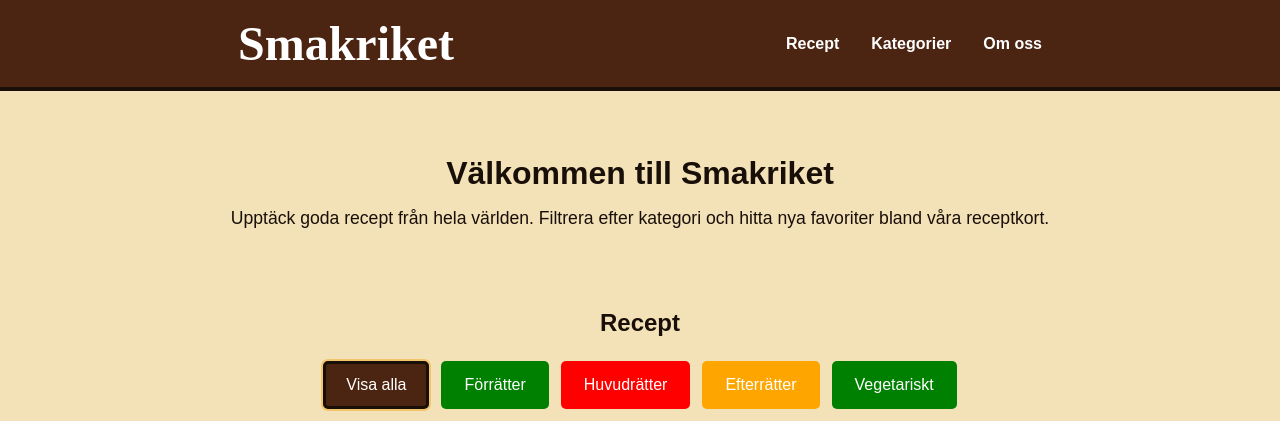
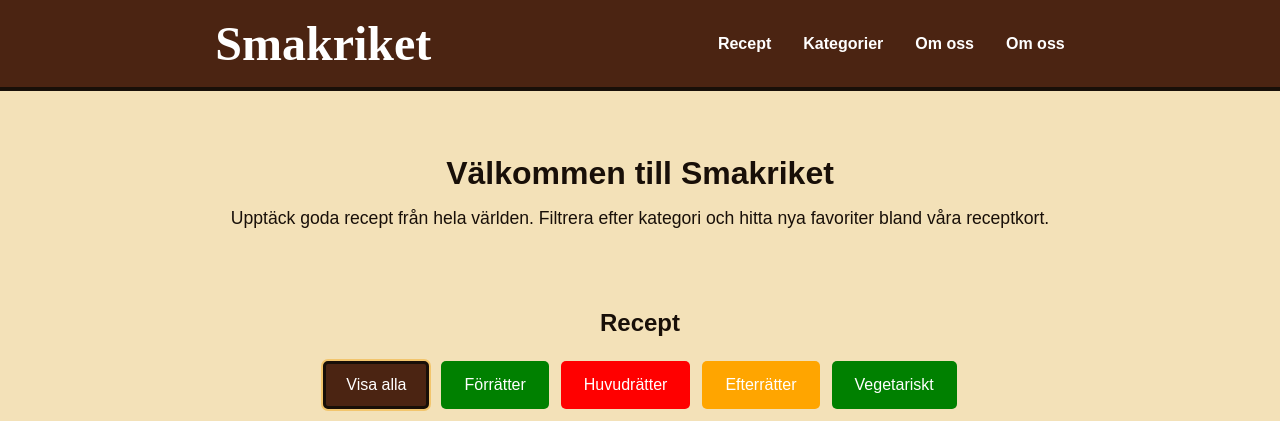
Before and after one commit to IbraCadaBra010101/recept-sida-git, a plain HTML site: page index.html in a window 1280 px wide. Shown: the top 421 px of the page. Drawn offline with Linux system fonts and the light colour scheme.

Commit message:
feat: Improve header navigation

```diff
--- a/index.html
+++ b/index.html
@@ -15,6 +15,8 @@
                 <li><a href="#">Recept</a></li>
                 <li><a href="#">Kategorier</a></li>
                 <li><a href="#">Om oss</a></li>
+                <li><a href="#">Om oss</a></li>
+
             </ul>
         </nav>
     </header>
```
